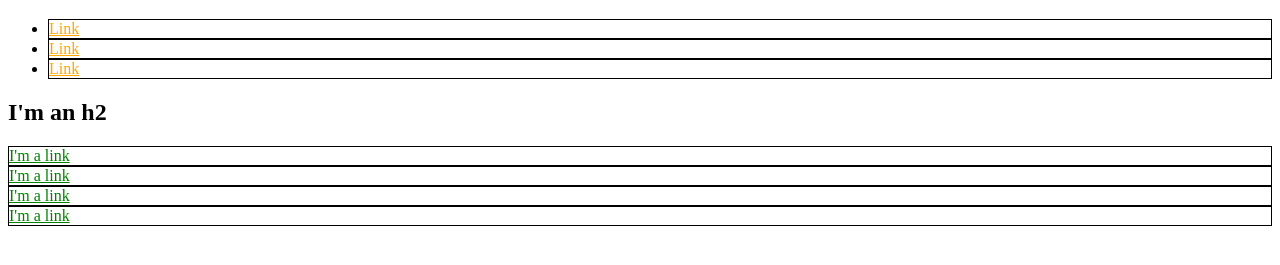
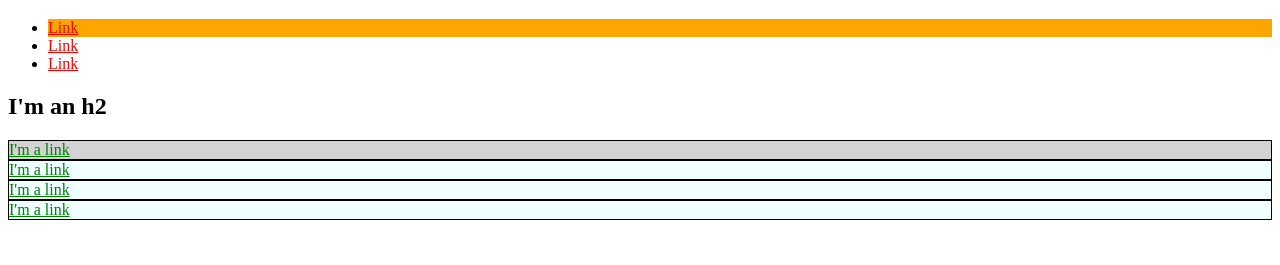
Before and after one commit to Jakeamorr/jakeamorr.github.io, a plain HTML site: page index.html in a window 1280 px wide. Shown: the part 61-326 px from the top of the page. Drawn offline with Linux system fonts and the light colour scheme.

Commit message:
Add classes and ids to styles

```diff
--- a/index.html
+++ b/index.html
@@ -7,24 +7,27 @@
       a {
         color: red;
       }
-      div {
+      #exec-bio {
+        background-color: lightgray;
+      }
+      #orangey-boi {
+        background-color: orange;
+      }
+      .azure-boi {
+        background-color: azure;
+      }
+      .bio-box {
         border: 1px solid black;
       }
-      div a {
+      .bio-box a {
         color: green;
-      }
-      li {
-        border: 1px solid black;
-      }
-      li a {
-        color: orange;
       }
     </style>
   </head>
   <body>
     <h1>I'm an h1</h1>
     <ul>
-      <li>
+      <li id="orangey-boi">
         <a href="http://example.com/">Link</a>
       </li>
       <li>
@@ -35,16 +38,16 @@
       </li>
     </ul>
     <h2>I'm an h2</h2>
-    <div>
+    <div id="exec-bio" class="bio-box azure-boi">
       <a href="http://example.com/">I'm a link</a>
     </div>
-    <div>
+    <div class="bio-box azure-boi">
       <a href="http://example.com/">I'm a link</a>
     </div>
-    <div>
+    <div class="bio-box azure-boi">
       <a href="http://example.com/">I'm a link</a>
     </div>
-    <div>
+    <div class="bio-box azure-boi">
       <a href="http://example.com/">I'm a link</a>
     </div>
   </body>
```
